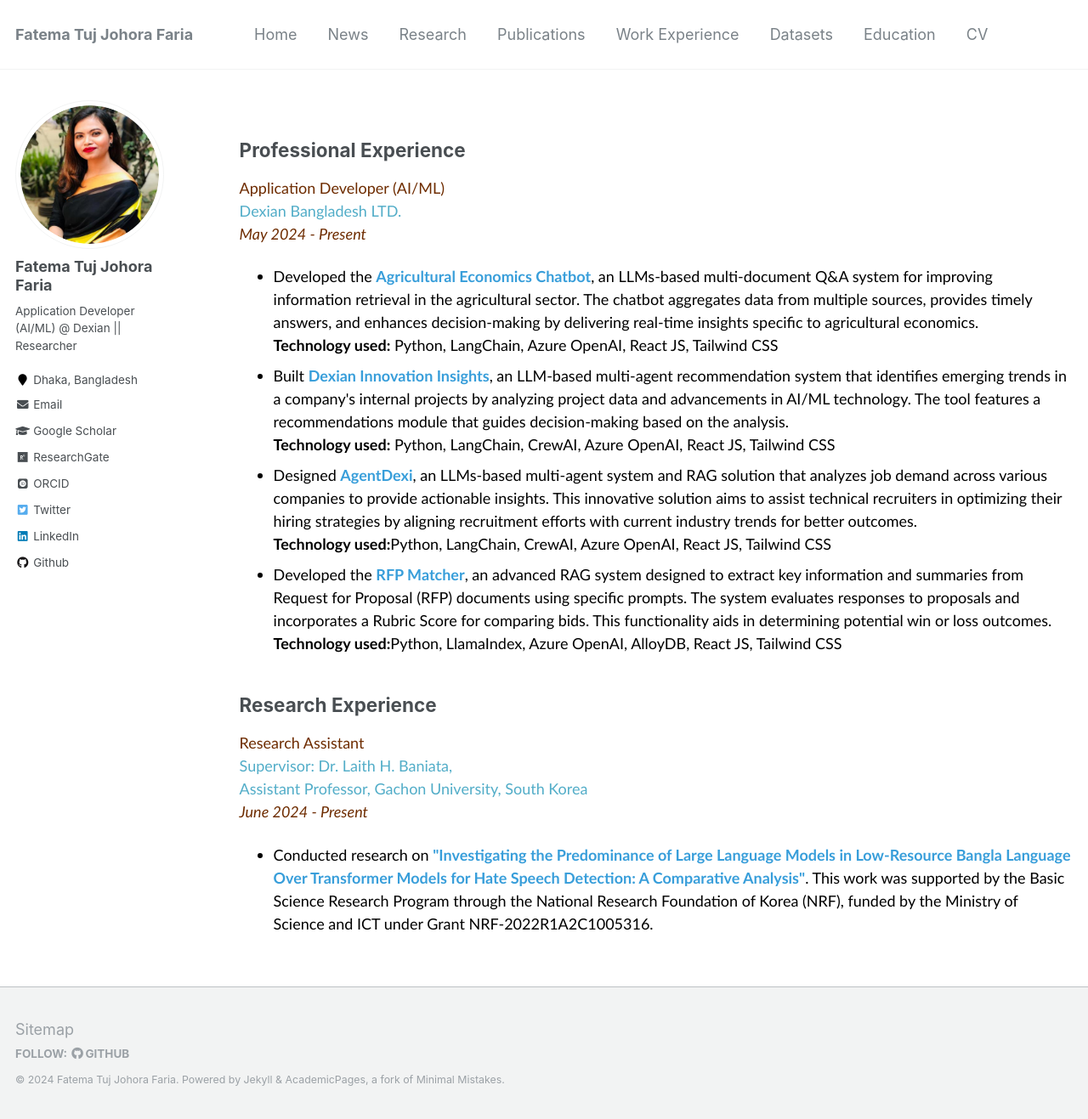
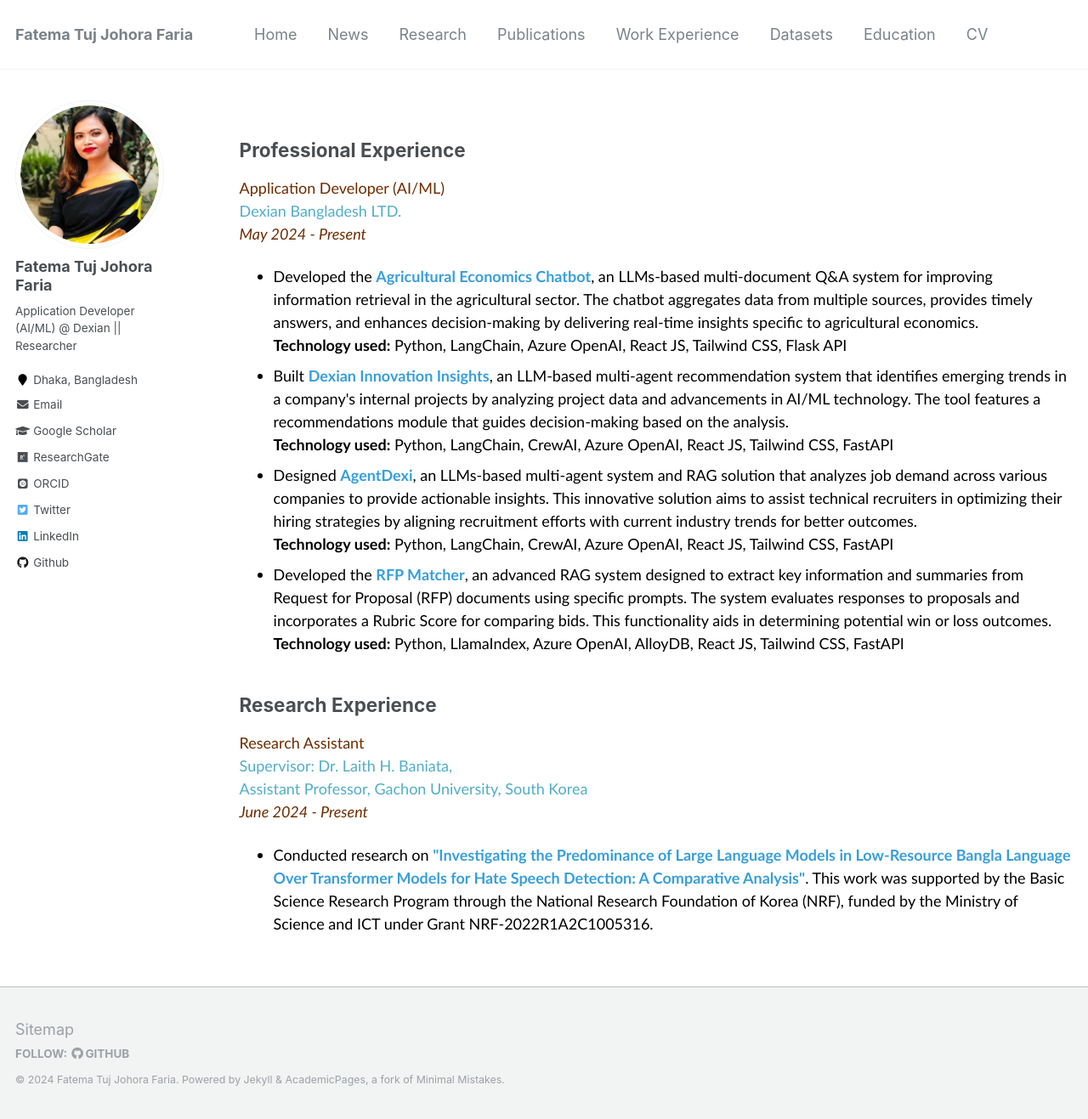
Before and after one commit to fatemafaria142/fatemafaria142.github.io, a Jekyll site: the page built from _pages/work.md, in a window 1280 px wide and 1317 px high. Shown: the whole window at 85% size. Built offline with Jekyll 4.4.1, drawn with Linux system fonts in a browser that asks for light colours; some web fonts are replaced.

Commit message:
Changed to the work experience

```diff
--- a/_pages/work.md
+++ b/_pages/work.md
@@ -14,18 +14,18 @@
 <ul style="font-family:Trebuchet MS; color:black;">
 <li>Developed the <b style="color:#389EDA">Agricultural Economics Chatbot</b>, an LLMs-based multi-document Q&A system for improving information retrieval in the agricultural sector. The chatbot aggregates data from multiple sources, provides timely answers, and enhances decision-making by delivering real-time insights specific to agricultural economics.
 <br>
-<b>Technology used:</b> Python, LangChain, Azure OpenAI, React JS, Tailwind CSS
+<b>Technology used:</b> Python, LangChain, Azure OpenAI, React JS, Tailwind CSS, Flask API
 </li>
 <li>Built <b style="color:#389EDA">Dexian Innovation Insights</b>, an LLM-based multi-agent recommendation system that identifies emerging trends in a company's internal projects by analyzing project data and advancements in AI/ML technology. The tool features a recommendations module that guides decision-making based on the analysis.
 <br>
-<b>Technology used:</b> Python, LangChain, CrewAI, Azure OpenAI, React JS, Tailwind CSS</li>
+<b>Technology used:</b> Python, LangChain, CrewAI, Azure OpenAI, React JS, Tailwind CSS, FastAPI</li>
 <li>Designed <b style="color:#389EDA">AgentDexi</b>, an LLMs-based multi-agent system and RAG solution that analyzes job demand across various companies to provide actionable insights. This innovative solution aims to assist technical recruiters in optimizing their hiring strategies by aligning recruitment efforts with current industry trends for better outcomes.
 <br>
-<b>Technology used:</b>Python, LangChain, CrewAI, Azure OpenAI, React JS, Tailwind CSS</li>
+<b>Technology used:</b> Python, LangChain, CrewAI, Azure OpenAI, React JS, Tailwind CSS, FastAPI</li>
 
 <li>Developed the <b style="color:#389EDA">RFP Matcher</b>, an advanced RAG system designed to extract key information and summaries from Request for Proposal (RFP) documents using specific prompts. The system evaluates responses to proposals and incorporates a Rubric Score for comparing bids. This functionality aids in determining potential win or loss outcomes.
 <br>
-<b>Technology used:</b>Python, LlamaIndex, Azure OpenAI, AlloyDB, React JS, Tailwind CSS</li>
+<b>Technology used:</b> Python, LlamaIndex, Azure OpenAI, AlloyDB, React JS, Tailwind CSS, FastAPI</li>
 </ul>
 
 
```
